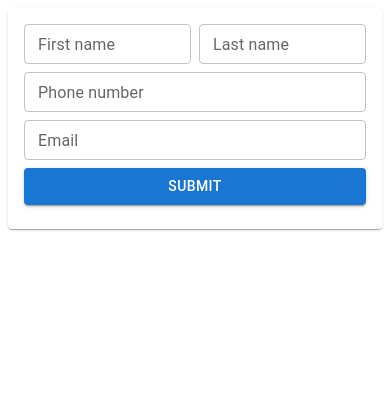
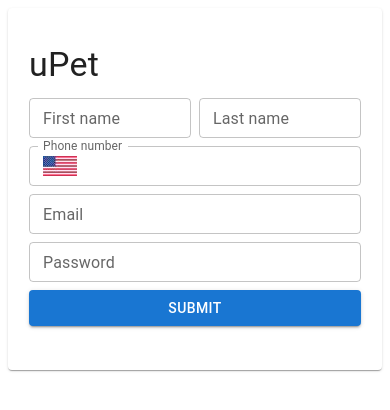
Before and after one commit to lMiguelVSl/upet-test, a React (Vite) app: page / in a window 390 px wide. Shown: the top 410 px of the page. Built offline with nearby package versions, Linux system fonts and the light colour scheme.

Commit message:
string helper and phone format

```diff
--- a/src/components/form.component.tsx
+++ b/src/components/form.component.tsx
@@ -1,6 +1,8 @@
-import { TextField, Button, Card, CardContent, Grid } from "@mui/material"
+import { TextField, Button, Card, CardContent, Grid, Typography, InputAdornment } from "@mui/material"
+import React, { useState } from 'react';
+import { capitalize, formatPhoneNumber } from "../helpers/string-helper";
 
-import React, { useState } from 'react';
+import flag from "../assets/Img/us_flag.jpg";
 
 
 const FormComponent: React.FC = () => {
@@ -11,12 +13,41 @@ const FormComponent: React.FC = () => {
   const [enteredEmail, setEnteredEmail] = useState('');
   const [enteredPassword, setEnteredPassword] = useState('');
 
-  const nameInputHandler = (event: React.ChangeEvent<HTMLInputElement>) => setEnteredName(event.target.value);
-  const lastNameInputHandler = (event: React.ChangeEvent<HTMLInputElement>) => setEnteredLastName(event.target.value);
-  const phoneNumberInputHandler = (event: React.ChangeEvent<HTMLInputElement>) => setEnteredPhoneNumber(event.target.value);
-  const emailInputHandler = (event: React.ChangeEvent<HTMLInputElement>) => setEnteredEmail(event.target.value);
-  const passwordInputHandler = (event: React.ChangeEvent<HTMLInputElement>) => setEnteredPassword(event.target.value);
+  const [valName, setValName] = useState('');
+  const [valLastName, setValLastName] = useState('');
+  const [valPhone, setValPhone] = useState('');
+  const [valEmail, setValEmail] = useState('');
+  const [valPassword, setValPassword] = useState('');
 
+  const nameInputHandler = (event: React.ChangeEvent<HTMLInputElement>) => {
+    let nameVal: string = event.target.value;
+    if (nameVal.length > 0) setEnteredName(capitalize(nameVal));
+    else setEnteredName(nameVal);
+    setValName('');
+  }
+  const lastNameInputHandler = (event: React.ChangeEvent<HTMLInputElement>) => {
+    let lastNameVal: string = event.target.value;
+    if (lastNameVal.length > 0) setEnteredLastName(capitalize(lastNameVal));
+    else setEnteredLastName(lastNameVal);
+    setValLastName('');
+  }
+  const phoneNumberInputHandler = (event: React.ChangeEvent<HTMLInputElement>) => {
+    if (event.target.value.length === 10) {
+      let numberFormatted: string = formatPhoneNumber(event.target.value);
+      setEnteredPhoneNumber(numberFormatted || '');
+    } else {
+      setEnteredPhoneNumber(event.target.value);
+    }
+    setValPhone('');
+  }
+  const emailInputHandler = (event: React.ChangeEvent<HTMLInputElement>) => {
+    setEnteredEmail(event.target.value);
+    setValEmail('');
+  }
+  const passwordInputHandler = (event: React.ChangeEvent<HTMLInputElement>) => {
+    setEnteredPassword(event.target.value);
+    setValPassword('');
+  }
   const formSubmission = (event: React.FormEvent<HTMLFormElement>) => {
     event.preventDefault();
 
@@ -28,12 +59,20 @@ const FormComponent: React.FC = () => {
       setEnteredEmail('');
       setEnteredPassword('');
     } else {
-      prompt('bad form');
+      console.log('bad form');
     }
   }
 
   const formValidation = (): Boolean => {
     console.log(enteredName);
+    if (!enteredName || !enteredName.length) {
+      setValName("Name is required");
+      return false;
+    }
+    if (!enteredLastName || !enteredLastName.length) {
+      setValLastName("Last Name is required");
+      return false;
+    }
     console.log(enteredLastName);
     console.log(enteredPhoneNumber);
     console.log(enteredEmail);
@@ -42,61 +81,93 @@ const FormComponent: React.FC = () => {
   }
 
   return (
-    <Card>
+    <Card style={{ maxWidth: 500, margin: "0 auto", padding: "20px 5px" }}>
       <CardContent>
+        <Typography gutterBottom variant="h4">uPet</Typography>
         <form onSubmit={formSubmission}>
           <Grid container spacing={1}>
             <Grid xs={6} item>
-            <TextField id="outlined-basic" label="First name" size='small' variant="outlined" onChange={nameInputHandler} fullWidth />
+              <TextField
+                id="outlined-basic"
+                type="text"
+                label="First name"
+                size='small'
+                variant="outlined"
+                onChange={nameInputHandler}
+                value={enteredName}
+                error={valName && valName.length ? true : false}
+                helperText={valName}
+                fullWidth />
             </Grid>
             <Grid xs={6} item>
-            <TextField id="outlined-basic" label="Last name" size='small' variant="outlined" onChange={lastNameInputHandler} fullWidth />
+              <TextField
+                id="outlined-basic"
+                type="text"
+                label="Last name"
+                size='small'
+                variant="outlined"
+                onChange={lastNameInputHandler}
+                value={enteredLastName}
+                error={valLastName && valLastName.length ? true : false}
+                helperText={valLastName}
+                fullWidth />
             </Grid>
             <Grid xs={12} item>
-            <TextField id="outlined-basic" type="text" label="Phone number" size='small' variant="outlined" onChange={phoneNumberInputHandler} fullWidth/>
+              <TextField
+                id="outlined-basic"
+                type="tel"
+                label="Phone number"
+                size='small'
+                InputProps={{
+                  inputProps: { maxLength: 10, inputMode: 'tel' },
+                  startAdornment:
+                    <InputAdornment position="start">
+                      <img src={flag} />
+                    </InputAdornment>
+
+                }}
+                variant="outlined"
+                onChange={phoneNumberInputHandler}
+                value={enteredPhoneNumber}
+                error={valPhone && valPhone.length ? true : false}
+                helperText={valPhone}
+                fullWidth />
             </Grid>
             <Grid xs={12} item>
-            <TextField id="outlined-basic" type="email" label="Email" size='small' variant="outlined" onChange={emailInputHandler} fullWidth/>
+              <TextField
+                id="outlined-basic"
+                type="email"
+                label="Email"
+                size='small'
+                variant="outlined"
+                onChange={emailInputHandler}
+                value={enteredEmail}
+                error={valEmail && valEmail.length ? true : false}
+                helperText={valEmail}
+                fullWidth />
             </Grid>
             <Grid xs={12} item>
-            <Button variant="contained" type="submit" fullWidth>Submit</Button>
+              <TextField
+                id="outlined-basic"
+                type="password"
+                label="Password"
+                size='small'
+                variant="outlined"
+                onChange={passwordInputHandler}
+                value={enteredPassword}
+                error={valPassword && valPassword.length ? true : false}
+                helperText={valPassword}
+                fullWidth />
+            </Grid>
+            <Grid xs={12} item>
+              <Button variant="contained"
+                type="submit" fullWidth>Submit</Button>
             </Grid>
           </Grid>
         </form>
 
       </CardContent>
     </Card>
-    // <form onSubmit={formSubmission}>
-
-    //   <Grid container spacing={2}>
-    //   <Grid container spacing={2}>
-    //     <Grid item xs={5}>
-    //       <TextField id="outlined-basic" label="First name" size='small' variant="filled" onChange={nameInputHandler} />
-    //     </Grid>
-    //     <Grid item xs={5}>
-    //       <TextField id="outlined-basic" label="Last name" size='small' variant="filled" onChange={lastNameInputHandler} />
-    //     </Grid>
-    //   </Grid>
-
-    //   <Grid container spacing={2}>
-    //     <Grid item xs={10}>
-    //       <TextField id="outlined-basic" label="Phone number" size='small' variant="filled" onChange={phoneNumberInputHandler} />
-    //     </Grid>
-    //     <Grid item xs={10}>
-    //       <TextField id="outlined-basic" label="Email" size='small' variant="filled" onChange={emailInputHandler} />
-    //     </Grid>
-    //     <Grid item xs={10}>
-    //       <TextField id="outlined-basic" label="Password" size='small' variant="filled" onChange={passwordInputHandler} />
-    //     </Grid>
-    //   </Grid>
-    //   <Grid container spacing={2}>
-    //     <Button type="submit" variant="contained" className="button-form">
-    //       Save
-    //     </Button>
-    //   </Grid>
-    //   </Grid>
-
-    // </form>
   );
 };
 
--- /dev/null
+++ b/src/helpers/string-helper.ts
@@ -0,0 +1,10 @@
+export const capitalize = (_string: string) => {
+    return _string[0].toUpperCase() + _string.slice(1);
+}
+
+export const formatPhoneNumber = (phoneNumber: string) => {
+    const cleaned = ('' + phoneNumber).replace(/\D/g, '');
+    const match = cleaned.match(/^(\d{3})(\d{3})(\d{4})$/);
+    return match ? '(' + match[1] + ') ' + match[2] + '-' + match[3] : '';
+
+}
```
Also changed, not shown: src/assets/Img/us_flag.jpg (added). Lines whose indentation alone changed are shown as unchanged.
